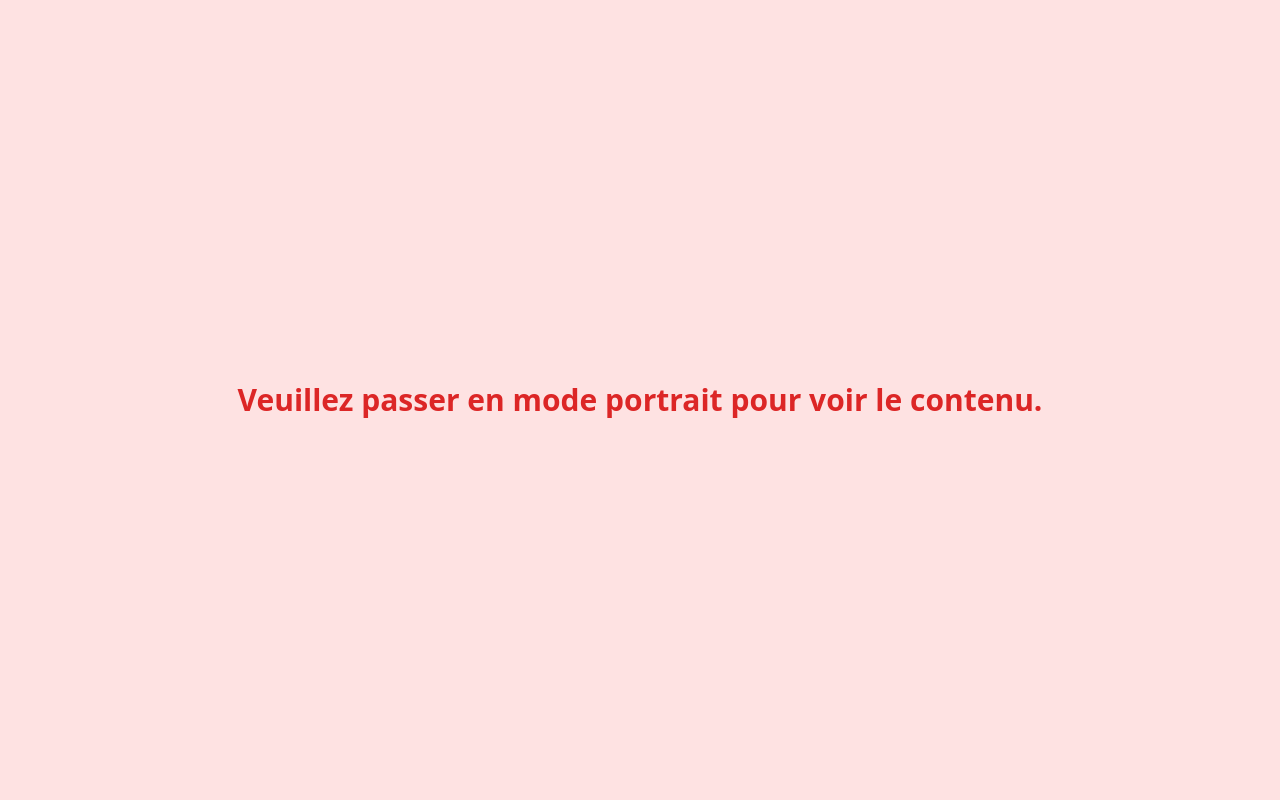
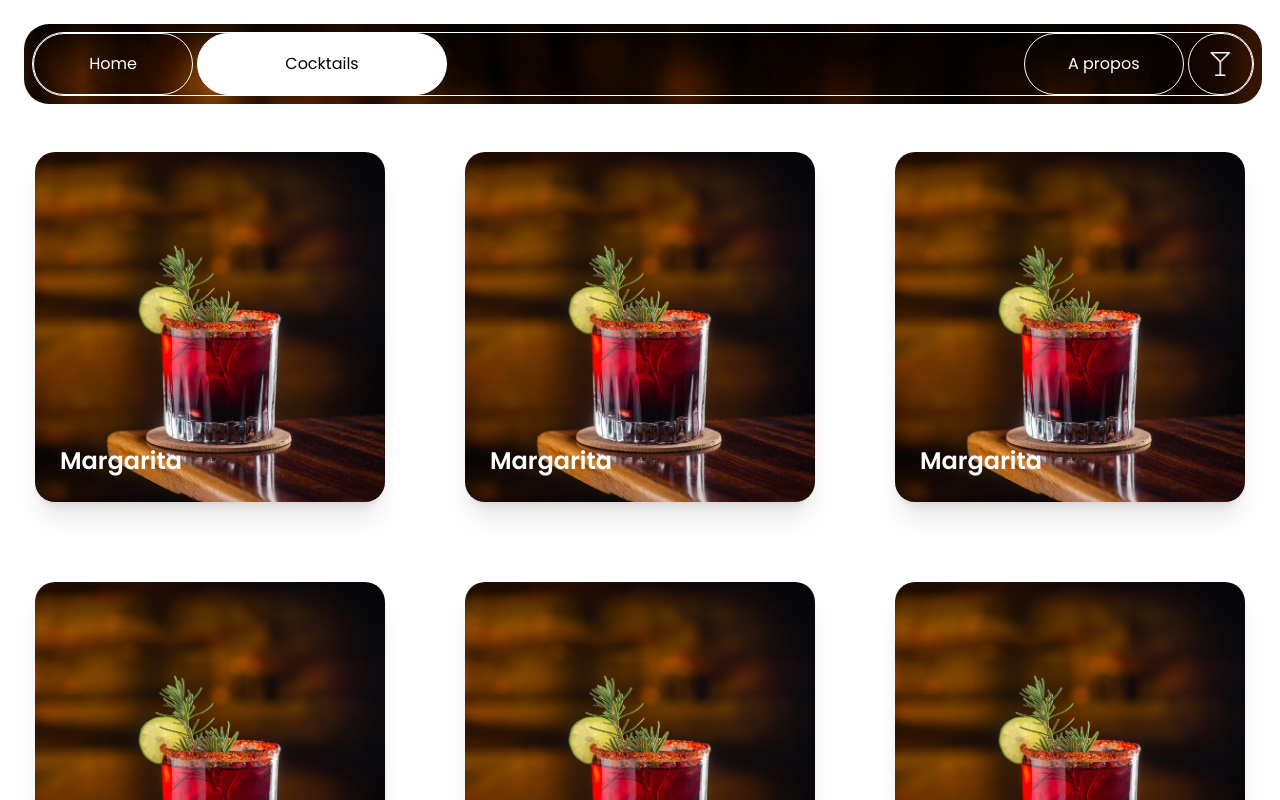
Before and after one commit to AdRI3n30/Yboost-B1-B2, a React (Create React App) app in the folder yboostb1-b2/: page /list in a window 1280 px wide. Shown: the top 800 px of the page. Built offline with nearby package versions, Linux system fonts and the light colour scheme.

Commit message:
Page création

```diff
--- a/yboostb1-b2/package.json
+++ b/yboostb1-b2/package.json
@@ -10,6 +10,7 @@
     "body-parser": "^1.20.3",
     "cors": "^2.8.5",
     "express": "^4.21.1",
+    "lucide-react": "^0.503.0",
     "mysql2": "^3.11.3",
     "react": "^18.3.1",
     "react-dom": "^18.3.1",
--- a/yboostb1-b2/src/App.tsx
+++ b/yboostb1-b2/src/App.tsx
@@ -7,21 +7,25 @@ import LandingPage from './pages/LandingPage.tsx';
 import Preparation from './pages/Preparation.tsx';
 import Test from './pages/Test.tsx';
 import Liste_cocktail from './pages/Liste_cocktail.tsx';
+import NavigationBarWeb from './Composant/NavigationBarWeb.tsx';
+import Apropos from './pages/Apropos.tsx';
 
 const App = () => {
   return (
-    <Router>
-
+<div className='p-6 w-full relative'>
+    <Router >
+          <NavigationBarWeb />
       <Routes>
         <Route path="/" element={<LandingPage />} />
         <Route path="/home" element={<Home />} />
         <Route path="/list" element={<List />} />
         <Route path="/cocktails/:id" element={<Cocktail />} />
         <Route path="/preparation" element={<Preparation/>} />
-        <Route path="/test" element={<Test/>} />
+        <Route path="/apropos" element={<Apropos/>} />
         <Route path="/liste_cocktail" element={<Liste_cocktail/>} />
       </Routes>
     </Router>
+    </div>
   );
 };
 
--- a/yboostb1-b2/src/Composant/NavigationBarWeb.tsx
+++ b/yboostb1-b2/src/Composant/NavigationBarWeb.tsx
@@ -1,37 +1,27 @@
 import React from "react";
+import { Link, useLocation } from "react-router-dom";
 import LogoC from '../image/cocktails_icon.png';
-import back from '../public/Fond3.png';
-import { Link } from 'react-router-dom';
+import back from '../Public/Fond3.png';
 
-interface NavigationBarWebProps {
-    enableButtonHome?: boolean;
-    enableButtonCocktails?: boolean;
-    enableButtonApropos?: boolean;
-    enableButtonPreparation?: boolean;
-}
+const NavigationBarWeb: React.FC = () => {
+    const location = useLocation();
 
-const NavigationBarWeb: React.FC<NavigationBarWebProps> = ({
-    enableButtonHome = false,
-    enableButtonCocktails = false,
-    enableButtonApropos = false,
-    enableButtonPreparation = false,
-}) => {
+    const isActive = (path: string) => location.pathname === path;
+
     return (
-        <div className="absolute w-full h-20 p-2 flex bg-red-500 items-center justify-center" style={{ backgroundImage: `url(${back})` }}>
+        <div
+            className={`absolute top-[1.5rem] w-[96.7vw] h-20 p-2 flex items-center justify-center z-50 rounded-[25px] bg-cover ${(isActive("/home") || isActive("/apropos")) ? "bg-transparent" : ""}`}
+            style={!(isActive("/home") || isActive("/apropos")) ? { backgroundImage: `url(${back})` } : {}}
+        >
             <div className="w-full h-full rounded-full border border-white bg-transparent flex items-center justify-between">
                 <div className="flex space-x-1 h-full">
-                    <Link to="/">
+                    <Link to="/home">
                         <button
-                            className={`w-[160px] h-full rounded-full font-poppins border border-white bg-transparent text-white transition-all duration-300 ${
-                                enableButtonHome
+                            className={`w-[160px] h-full rounded-full font-poppins border border-white transition-all duration-300 ${
+                                isActive("/home")
                                     ? "bg-white text-black w-[250px]"
-                                    : "hover:bg-white hover:text-black hover:w-[250px]"
+                                    : "bg-transparent text-white hover:bg-white hover:text-black hover:w-[250px]"
                             }`}
-                            style={
-                                enableButtonHome
-                                    ? { width: "180px", backgroundColor: "white", color: "black" }
-                                    : undefined
-                            }
                         >
                             Home
                         </button>
@@ -39,34 +29,25 @@ const NavigationBarWeb: React.FC<NavigationBarWebProps> = ({
 
                     <Link to="/list">
                         <button
-                            className={`w-[160px] h-full rounded-full border font-poppins border-white bg-transparent text-white transition-all duration-300 ${
-                                enableButtonCocktails
+                            className={`w-[160px] h-full rounded-full font-poppins border border-white transition-all duration-300 ${
+                                isActive("/list")
                                     ? "bg-white text-black w-[250px]"
-                                    : "hover:bg-white hover:text-black hover:w-[250px]"
+                                    : "bg-transparent text-white hover:bg-white hover:text-black hover:w-[250px]"
                             }`}
-                            style={
-                                enableButtonCocktails
-                                    ? { width: "180px", backgroundColor: "white", color: "black" }
-                                    : undefined
-                            }
                         >
                             Cocktails
                         </button>
                     </Link>
                 </div>
+
                 <div className="flex space-x-1 h-full">
                     <Link to="/apropos">
                         <button
-                            className={`w-[160px] h-full rounded-full border font-poppins border-white ml-5 bg-transparent text-white transition-all duration-300 ${
-                                enableButtonApropos
+                            className={`w-[160px] h-full rounded-full font-poppins border border-white ml-5 transition-all duration-300 ${
+                                isActive("/apropos")
                                     ? "bg-white text-black w-[250px]"
-                                    : "hover:bg-white hover:text-black hover:w-[250px]"
+                                    : "bg-transparent text-white hover:bg-white hover:text-black hover:w-[250px]"
                             }`}
-                            style={
-                                enableButtonApropos
-                                    ? { width: "180px", backgroundColor: "white", color: "black" }
-                                    : undefined
-                            }
                         >
                             A propos
                         </button>
@@ -74,22 +55,17 @@ const NavigationBarWeb: React.FC<NavigationBarWebProps> = ({
 
                     <Link to="/preparation">
                         <button
-                            className={`w-[65px] h-full rounded-full border border-white bg-transparent text-white flex items-center justify-center group transition-all duration-300 ${
-                                enableButtonPreparation
-                                    ? "bg-white text-black w-[65px]"
-                                    : "hover:bg-white hover:text-black"
+                            className={`w-[65px] h-full rounded-full border border-white flex items-center justify-center group transition-all duration-300 ${
+                                isActive("/preparation")
+                                    ? "bg-white text-black"
+                                    : "bg-transparent text-white hover:bg-white hover:text-black"
                             }`}
-                            style={
-                                enableButtonPreparation
-                                    ? { backgroundColor: "white", color: "black" }
-                                    : undefined
-                            }
                         >
                             <img
                                 src={LogoC}
                                 alt="Cocktails Icon"
                                 className={`w-6 ml-[2px] h-6 transition-all duration-300 ${
-                                    enableButtonPreparation ? "invert" : "group-hover:invert"
+                                    isActive("/preparation") ? "invert" : "group-hover:invert"
                                 }`}
                             />
                         </button>
--- /dev/null
+++ b/yboostb1-b2/src/pages/Apropos.tsx
@@ -0,0 +1,51 @@
+import React from 'react';
+import { Glasses as GlassCocktail, MapPin } from 'lucide-react';
+import fond from '../Public/Fond3.png'
+
+function Apropos() {
+  return (
+    <div className=" min-h-screen text-white rounded-lg" style={{ backgroundImage: `url(${fond})`, backgroundSize: 'cover', backgroundPosition: 'center' }}>
+      <div className="max-w-4xl mx-auto px-4 py-24">
+        <div className="text-center mb-16">
+          <div className="inline-flex items-center justify-center p-3 bg-amber-500/20 rounded-full mb-6">
+            <GlassCocktail className="w-8 h-8 text-amber-400" />
+          </div>
+          <h1 className="text-4xl font-serif font-bold mb-4">À propos</h1>
+          <p className="text-amber-200 text-lg">Librairie de cocktail depuis 2025</p>
+        </div>
+
+        <div className="bg-gray-800/50 backdrop-blur-lg rounded-xl p-8 shadow-xl border border-gray-700/50 mb-12">
+          <div className="flex flex-col md:flex-row gap-8 items-center">
+            <div className="md:w-1/2">
+              <p className="text-gray-300 leading-relaxed mb-6">
+              Chez ShakeLabs, nous croyons que chaque cocktail raconte une histoire. Notre passion pour les boissons d’exception est née d’une idée simple : créer un espace où l’art de la mixologie serait célébré et partagé avec tous.
+              </p>
+              <p className="text-gray-300 leading-relaxed">
+              Nous sélectionnons les meilleurs ingrédients du monde entier, des spiritueux rares aux herbes cultivées localement. Chaque boisson de notre carte est le fruit de nombreuses heures d’expérimentation et de perfectionnement.
+              </p>
+            </div>
+            <div className="md:w-1/2">
+              <img
+                src="https://images.pexels.com/photos/1283219/pexels-photo-1283219.jpeg?auto=compress&cs=tinysrgb&w=1260&h=750&dpr=2"
+                alt="Cocktail preparation"
+                className="rounded-lg shadow-xl w-full h-auto"
+              />
+            </div>
+          </div>
+        </div>
+
+        <div className="bg-gray-800/50 backdrop-blur-lg rounded-xl p-8 shadow-xl border border-gray-700/50">
+          <div className="flex items-center gap-4 mb-6">
+            <MapPin className="text-amber-400 w-6 h-6" />
+            <h2 className="text-2xl font-serif">Contactez Nous</h2>
+          </div>
+          <div className="text-gray-300">
+            <p className="mb-4">VraiMail@ynov.com<br />+336.40.55.27.21</p>
+          </div>
+        </div>
+      </div>
+    </div>
+  );
+}
+
+export default Apropos;
--- a/yboostb1-b2/src/pages/List.tsx
+++ b/yboostb1-b2/src/pages/List.tsx
@@ -1,39 +1,24 @@
 import React, { useState, useEffect } from "react";
-import CocktailList from "../Composant/tasks.tsx";
-import Template_logo from "../Composant/template_logo.tsx";
-import FooterButtons from "../Composant/FooterButton.tsx";
+import NavigationBarWeb from "../Composant/NavigationBarWeb";
+import Items_cocktails from "../Composant/Items_cocktails.tsx";
 
-const List = () => {
-  const [isPortrait, setIsPortrait] = useState(window.innerHeight > window.innerWidth);
-
-  useEffect(() => {
-    const handleResize = () => {
-      setIsPortrait(window.innerHeight > window.innerWidth);
-    };
-
-    window.addEventListener("resize", handleResize);
-    return () => window.removeEventListener("resize", handleResize);
-  }, []);
-
-  if (!isPortrait) {
-    return (
-      <div className="flex items-center justify-center h-screen bg-red-100 text-red-600">
-        <h1 className="text-3xl font-bold text-center">
-          Veuillez passer en mode portrait pour voir le contenu.
-        </h1>
-      </div>
-    );
-  }
-
+ const List = () => {
   return (
-    <div>
-      <Template_logo />
-      <CocktailList />
-      <div className="bg-black h-screen">
-        <FooterButtons />
-      </div>
+    <div className="mt-32 flex justify-center items-center ">
+    <div className=" grid grid-rows-3 grid-cols-3 gap-[10vh] justify-center items-center">
+      <Items_cocktails />
+      <Items_cocktails />
+      <Items_cocktails />
+      <Items_cocktails />
+      <Items_cocktails />
+      <Items_cocktails />
+      <Items_cocktails />
+      <Items_cocktails />
+      <Items_cocktails />
+      <Items_cocktails />
+    </div>
     </div>
   );
-};
+ } ;
 
 export default List;
```
Also changed, not shown: yboostb1-b2/src/pages/Home.tsx (+13 -9 lines), 1 other file (tests, documents, lock files or other folders).
